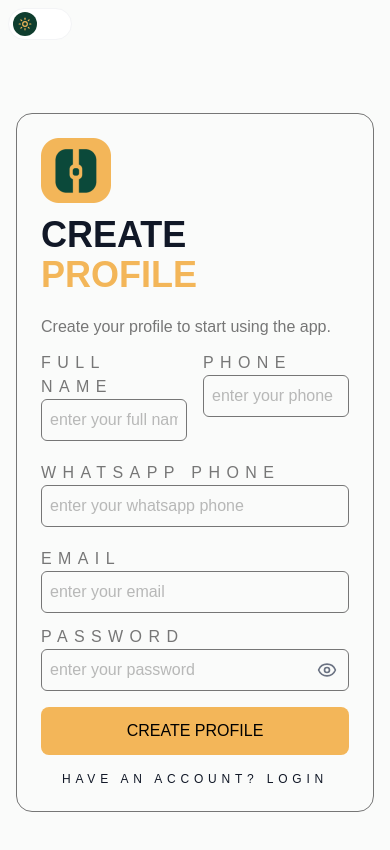
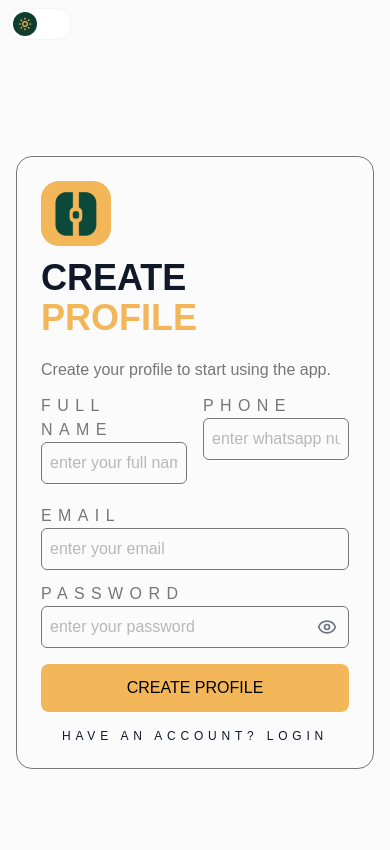
Before and after one commit to escrow-africa/escrow-frontend, a Next.js app: page / in a window 390 px wide. Shown: the top 850 px of the page. Built offline with nearby package versions, Linux system fonts and the light colour scheme; no server answers.

Commit message:
feat: update phone input label and modify comments for clarity in signup form

```diff
--- a/app/(auth)/signup/page.tsx
+++ b/app/(auth)/signup/page.tsx
@@ -8,7 +8,6 @@ import Button from "@/components/Button";
 import Input from "@/components/Input";
 import Image from "next/image";
 import Link from "next/link";
-
 import { useAuthStore } from "@/store/authStore";
 
 export default function Signup() {
@@ -65,8 +64,8 @@ export default function Signup() {
 
               <div className="w-full">
                 <label htmlFor="phone" className="tracking-[0.4em]" >PHONE</label>
-                <Input type="tel" placeholder="enter your phone"  {...register("phone", {
-                  required: "Phone number required"
+                <Input type="tel" placeholder="enter whatsapp number"  {...register("phone", {
+                  required: "WhatsApp phone number required"
                 })} />{errors.phone && (
                   <p className="text-red-500 text-sm">
                     {errors.phone.message}
@@ -75,7 +74,7 @@ export default function Signup() {
               </div>
             </div>
 
-            <div className="mt-5">
+            {/* <div className="mt-5">
               <label htmlFor="whatsappPhone" className="tracking-[0.4em]" >WHATSAPP PHONE</label>
               <Input type="tel" placeholder="enter your whatsapp phone"  {...register("whatsappPhone", {
                 required: "WhatsApp phone number required"
@@ -84,7 +83,7 @@ export default function Signup() {
                   {errors.whatsappPhone.message}
                 </p>
               )}
-            </div>
+            </div> */}
 
             <div className="mt-5">
               <label htmlFor="email" className="tracking-[0.4em]" >EMAIL</label>
```
